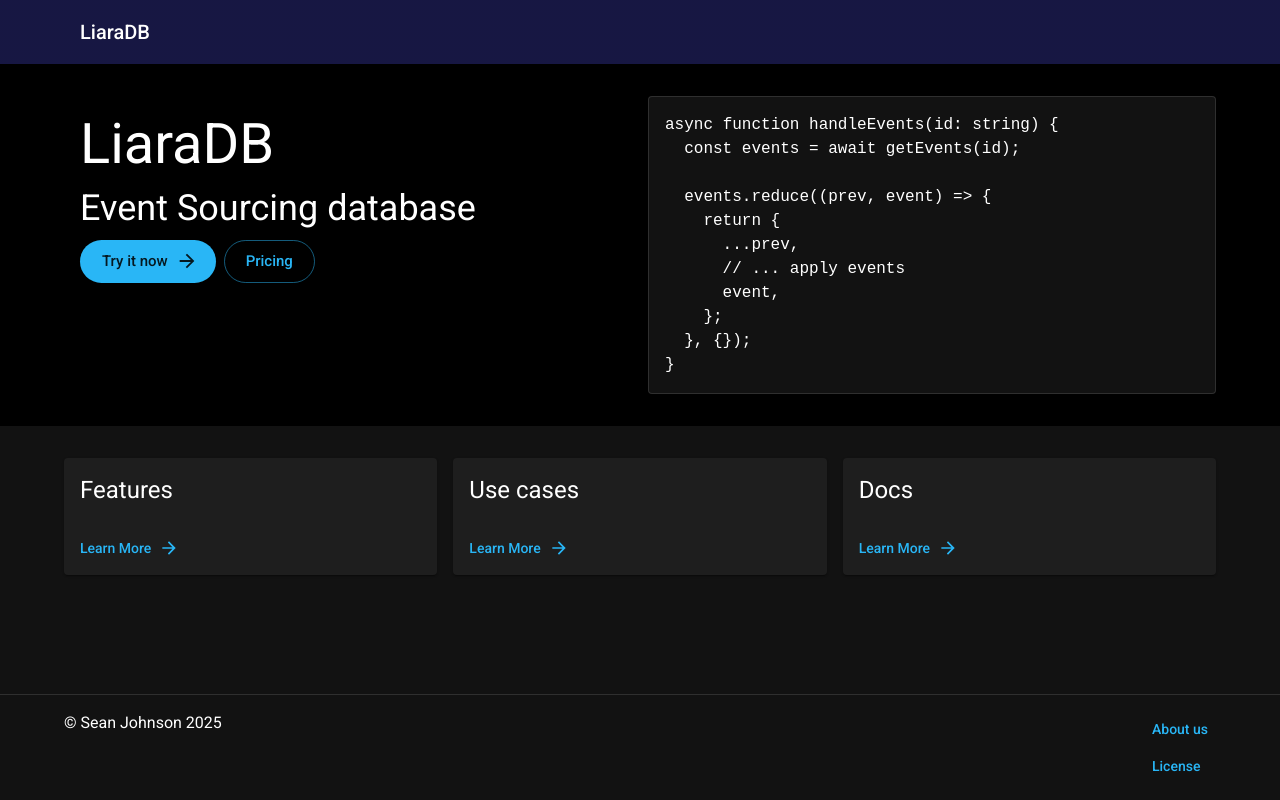
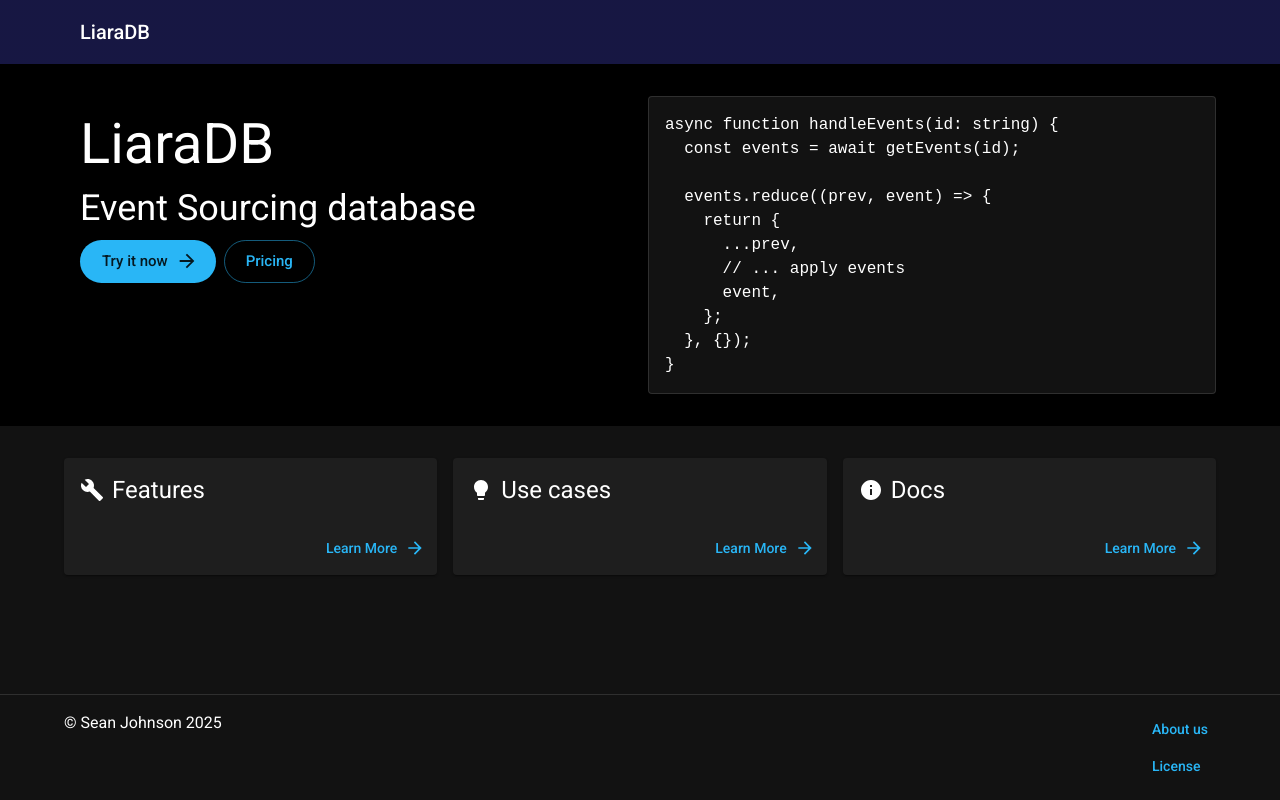
Before and after one commit to liaradb/liaradb.github.io, a Next.js app: page / in a window 1280 px wide. Built offline with nearby package versions, Linux system fonts and the light colour scheme; some icons are missing; what @mui/material-nextjs would draw is missing.

Commit message:
Created topic icons.

```diff
--- a/src/app/home/docs.tsx
+++ b/src/app/home/docs.tsx
@@ -1,5 +1,6 @@
+import { Info } from "@mui/icons-material";
 import { Topic } from "./topic";
 
 export const Docs = () => {
-  return <Topic title="Docs" />;
+  return <Topic title="Docs" icon={<Info />} />;
 };
--- a/src/app/home/features.tsx
+++ b/src/app/home/features.tsx
@@ -1,5 +1,6 @@
+import { Build } from "@mui/icons-material";
 import { Topic } from "./topic";
 
 export const Features = () => {
-  return <Topic title="Features" />;
+  return <Topic title="Features" icon={<Build />} />;
 };
--- a/src/app/home/topic.tsx
+++ b/src/app/home/topic.tsx
@@ -1,24 +1,35 @@
 import { ArrowForward } from "@mui/icons-material";
 import {
+  Box,
   Button,
   Card,
   CardActions,
   CardContent,
   Typography,
 } from "@mui/material";
-import { FC } from "react";
+import { FC, ReactNode } from "react";
 
-export const Topic: FC<{ title: string }> = ({ title }) => {
+export const Topic: FC<{ title: string; icon: ReactNode | ReactNode[] }> = ({
+  title,
+  icon,
+}) => {
   return (
     <Card>
-      <CardContent>
+      <Box component={CardContent} display="flex" alignItems="center" gap={1}>
+        {icon}
         <Typography variant="h5">{title}</Typography>
-      </CardContent>
-      <CardActions>
+      </Box>
+      <Box
+        component={CardActions}
+        display="flex"
+        alignItems="center"
+        justifyContent="end"
+        gap={1}
+      >
         <Button color="info" size="medium" endIcon={<ArrowForward />}>
           Learn More
         </Button>
-      </CardActions>
+      </Box>
     </Card>
   );
 };
--- a/src/app/home/use_cases.tsx
+++ b/src/app/home/use_cases.tsx
@@ -1,5 +1,6 @@
+import { Lightbulb } from "@mui/icons-material";
 import { Topic } from "./topic";
 
 export const UseCases = () => {
-  return <Topic title="Use cases" />;
+  return <Topic title="Use cases" icon={<Lightbulb />} />;
 };
```
